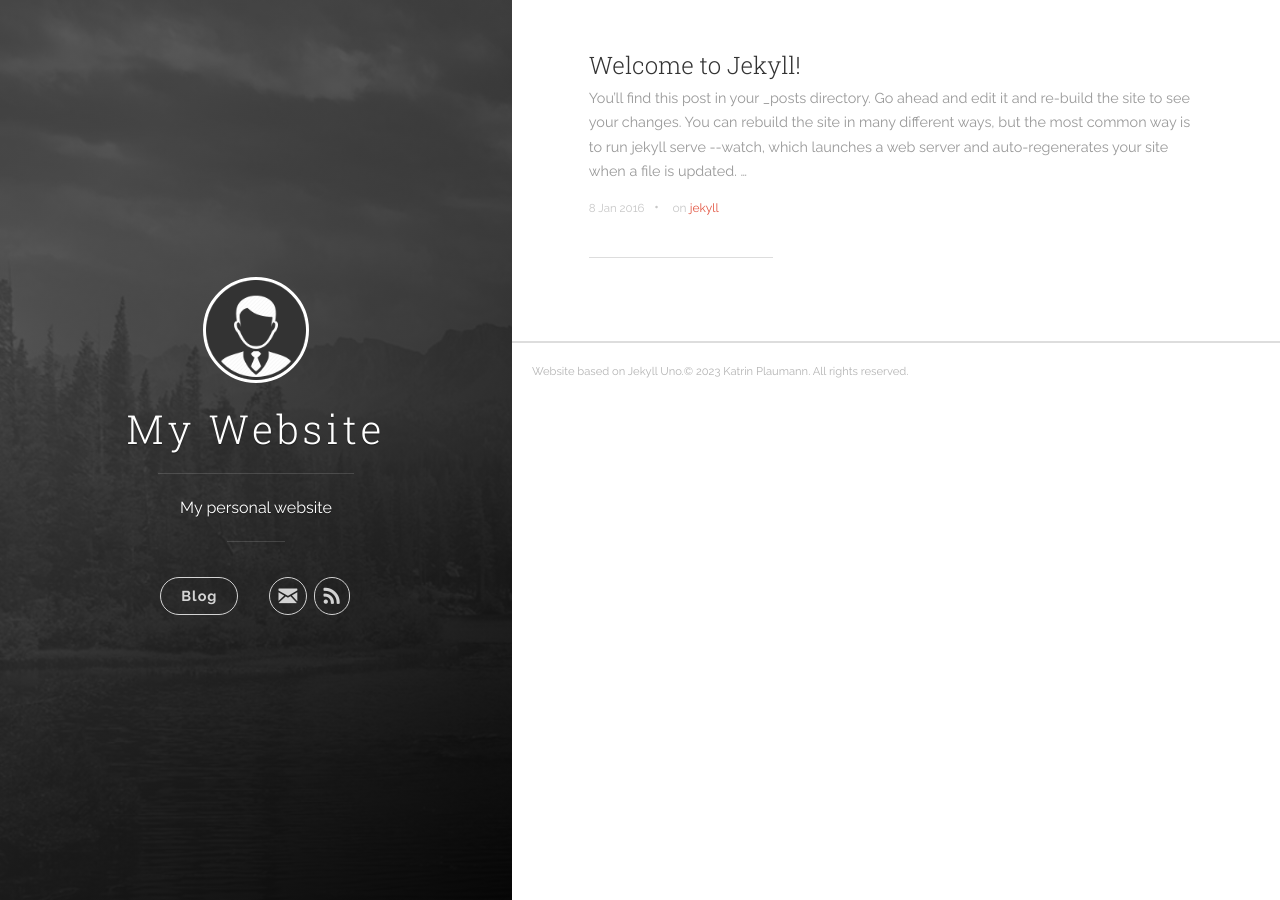
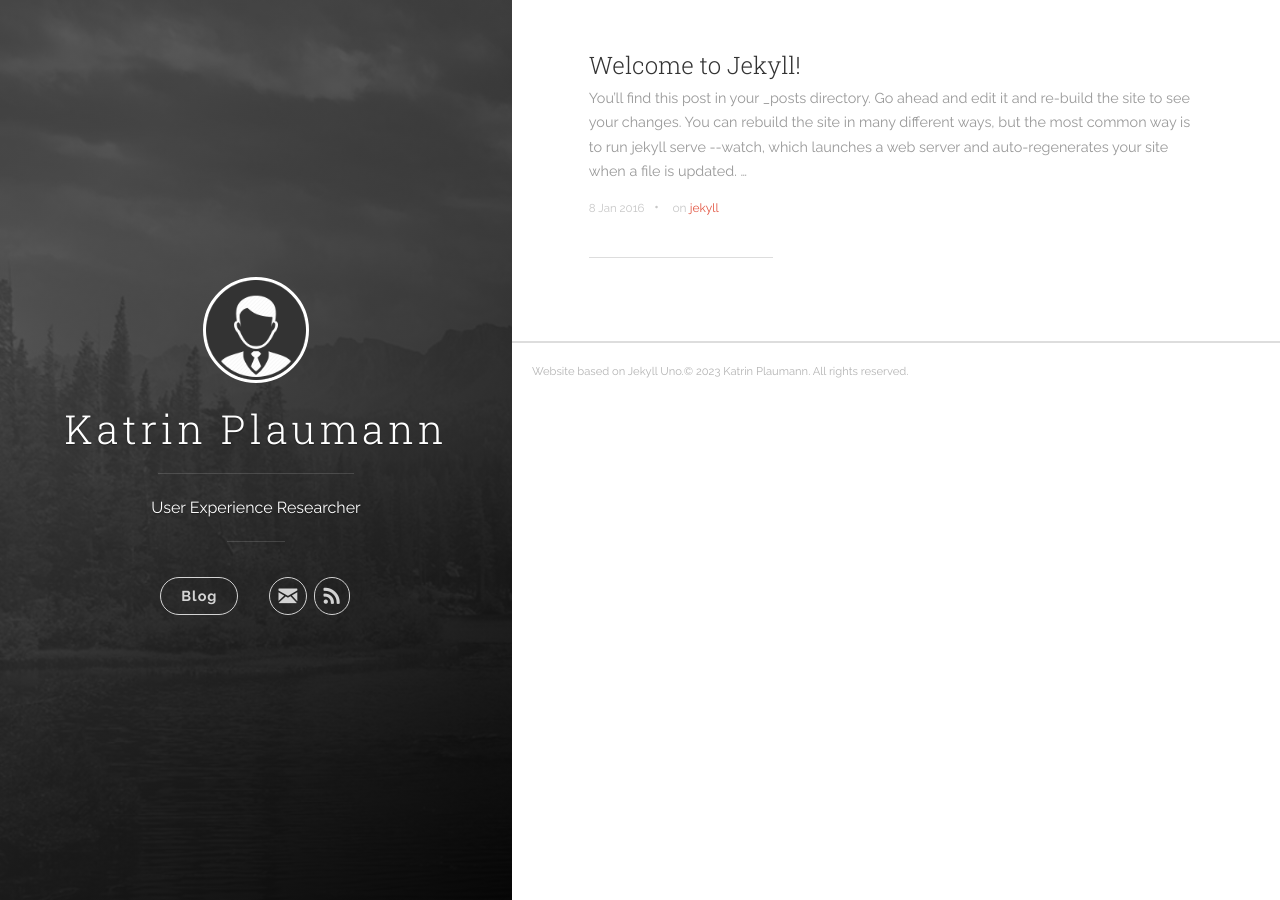
Before and after one commit to katrinplaumann/katrinplaumann.github.io, a Jekyll site: the page built from index.html, in a window 1280 px wide. Built offline with Jekyll 4.4.1, drawn with Linux system fonts in a browser that asks for light colours; the list of posts is cut into pages by our own code.

Commit message:
Update _config.yml

```diff
--- a/_config.yml
+++ b/_config.yml
@@ -1,6 +1,6 @@
 # Site settings
-title: My Website
-description: 'My personal website'
+title: Katrin Plaumann
+description: 'User Experience Researcher'
 url: 'https://katrinplaumann.github.io'
 baseurl: ''
 # google_analytics: 'UA-XXXXXX-X'
```
